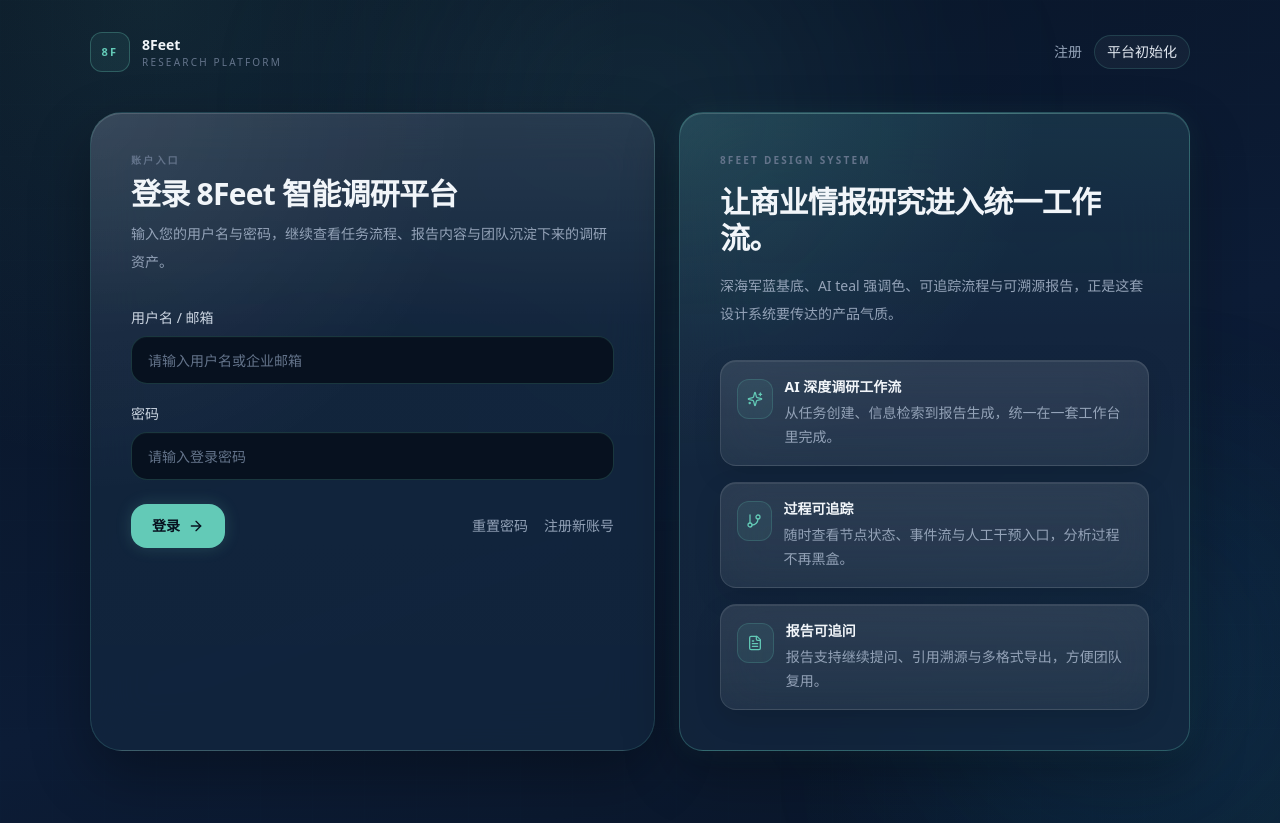
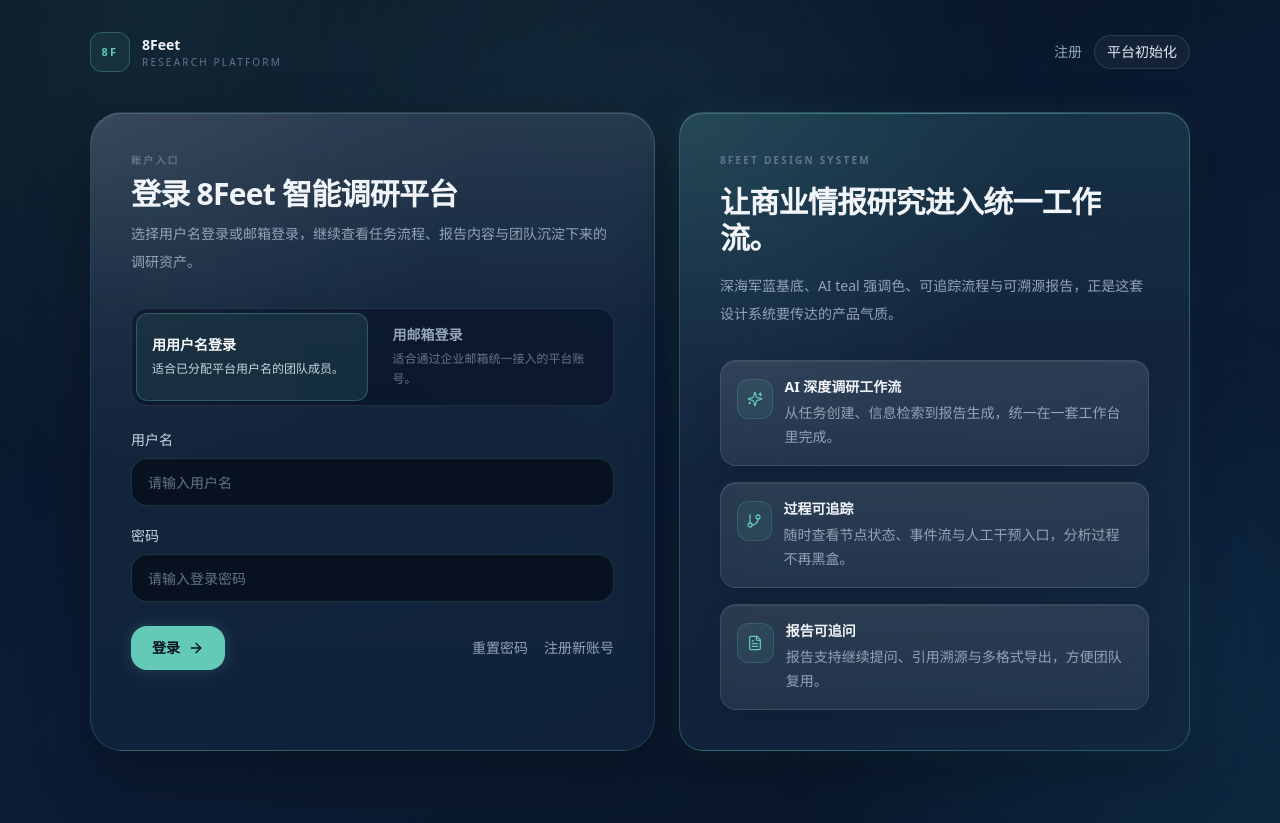
Before and after one commit to 8Feet-project/se-user-frontend, a React (Vite) app: page /login in a window 1280 px wide. Built offline with nearby package versions, Linux system fonts and the light colour scheme; no server answers.

Commit message:
feat: add username and email login tabs

```diff
--- a/src/api/mock.ts
+++ b/src/api/mock.ts
@@ -369,9 +369,14 @@ const mockModelsAvailable: ModelsAvailableResponse = {
 };
 
 export async function mockLogin(payload: LoginRequest): Promise<LoginResponse> {
+  const nickname =
+    payload.login_type === 'email'
+      ? payload.email.split('@')[0] || payload.email
+      : payload.username;
+
   return {
     user_id: 'user-001',
-    nickname: payload.username,
+    nickname,
     role: 'user',
     permissions: ['auth:login', 'research:task:create', 'research:task:read', 'report:read'],
     access_token: 'mock-access-token',
--- a/src/pages/LoginPage.tsx
+++ b/src/pages/LoginPage.tsx
@@ -8,6 +8,9 @@ import { Button } from '@/components/ui/button';
 import { Card } from '@/components/ui/card';
 import { Input } from '@/components/ui/input';
 import { Label } from '@/components/ui/label';
+import { cn } from '@/lib/utils';
+
+type LoginMode = 'username' | 'email';
 
 const highlights = [
   {
@@ -27,21 +30,62 @@ const highlights = [
   },
 ];
 
+const loginModes: Array<{
+  value: LoginMode;
+  label: string;
+  description: string;
+  fieldLabel: string;
+  placeholder: string;
+  inputType: 'text' | 'email';
+}> = [
+  {
+    value: 'username',
+    label: '用用户名登录',
+    description: '适合已分配平台用户名的团队成员。',
+    fieldLabel: '用户名',
+    placeholder: '请输入用户名',
+    inputType: 'text',
+  },
+  {
+    value: 'email',
+    label: '用邮箱登录',
+    description: '适合通过企业邮箱统一接入的平台账号。',
+    fieldLabel: '邮箱',
+    placeholder: '请输入企业邮箱',
+    inputType: 'email',
+  },
+];
+
 export function LoginPage() {
+  const [loginMode, setLoginMode] = useState<LoginMode>('username');
   const [username, setUsername] = useState('');
+  const [email, setEmail] = useState('');
   const [password, setPassword] = useState('');
   const [message, setMessage] = useState('');
   const [submitting, setSubmitting] = useState(false);
 
+  const activeLoginMode = loginModes.find((item) => item.value === loginMode) ?? loginModes[0];
+
   const handleLogin = async () => {
-    if (!username || !password) {
-      setMessage('请先填写用户名和密码。');
+    const trimmedUsername = username.trim();
+    const trimmedEmail = email.trim();
+    const payload =
+      loginMode === 'username'
+        ? trimmedUsername
+          ? { login_type: 'username' as const, username: trimmedUsername, password }
+          : null
+        : trimmedEmail
+          ? { login_type: 'email' as const, email: trimmedEmail, password }
+          : null;
+
+    if (!payload || !password) {
+      setMessage(loginMode === 'username' ? '请先填写用户名和密码。' : '请先填写邮箱和密码。');
       return;
     }
 
     try {
       setSubmitting(true);
-      const response = await login({ username, password });
+      const response = await login(payload);
       localStorage.setItem('access_token', response.access_token);
       localStorage.setItem('refresh_token', response.refresh_token);
       setMessage(`登录成功，欢迎回来：${response.nickname}（${response.role}）。`);
@@ -99,19 +143,63 @@ export function LoginPage() {
           <p className="page-kicker">账户入口</p>
           <h1 className="text-3xl font-semibold tracking-tight text-slate-100">登录 8Feet 智能调研平台</h1>
           <p className="text-sm leading-7 text-slate-400">
-            输入您的用户名与密码，继续查看任务流程、报告内容与团队沉淀下来的调研资产。
+            选择用户名登录或邮箱登录，继续查看任务流程、报告内容与团队沉淀下来的调研资产。
           </p>
         </div>
 
-        <div className="mt-8 grid gap-5">
+        <div className="mt-8">
+          <div className="grid grid-cols-2 gap-2 rounded-2xl border border-white/10 bg-slate-950/40 p-1">
+            {loginModes.map((item) => {
+              const isActive = item.value === loginMode;
+
+              return (
+                <button
+                  key={item.value}
+                  type="button"
+                  onClick={() => {
+                    setLoginMode(item.value);
+                    setMessage('');
+                  }}
+                  className={cn(
+                    'rounded-xl px-4 py-3 text-left transition',
+                    isActive
+                      ? 'bg-[rgba(99,202,183,0.12)] text-slate-50 shadow-[inset_0_0_0_1px_rgba(99,202,183,0.3)]'
+                      : 'text-slate-400 hover:bg-white/[0.03] hover:text-slate-200',
+                  )}
+                >
+                  <span className="block text-sm font-semibold">{item.label}</span>
+                  <span className={cn('mt-1 block text-xs leading-5', isActive ? 'text-slate-300' : 'text-slate-500')}>
+                    {item.description}
+                  </span>
+                </button>
+              );
+            })}
+          </div>
+
+          <form
+            className="mt-6"
+            onSubmit={(event) => {
+              event.preventDefault();
+              void handleLogin();
+            }}
+          >
+            <div className="grid gap-5">
               <div>
-            <Label htmlFor="login-username">用户名 / 邮箱</Label>
+                <Label htmlFor={`login-${loginMode}`}>{activeLoginMode.fieldLabel}</Label>
                 <Input
-              id="login-username"
-              type="text"
-              value={username}
-              onChange={(event) => setUsername(event.target.value)}
-              placeholder="请输入用户名或企业邮箱"
+                  id={`login-${loginMode}`}
+                  type={activeLoginMode.inputType}
+                  autoComplete={loginMode === 'username' ? 'username' : 'email'}
+                  value={loginMode === 'username' ? username : email}
+                  onChange={(event) => {
+                    if (loginMode === 'username') {
+                      setUsername(event.target.value);
+                      return;
+                    }
+
+                    setEmail(event.target.value);
+                  }}
+                  placeholder={activeLoginMode.placeholder}
                 />
               </div>
               <div>
@@ -119,6 +207,7 @@ export function LoginPage() {
                 <Input
                   id="login-password"
                   type="password"
+                  autoComplete="current-password"
                   value={password}
                   onChange={(event) => setPassword(event.target.value)}
                   placeholder="请输入登录密码"
@@ -129,7 +218,7 @@ export function LoginPage() {
             {message ? <div className="message-strip mt-6">{message}</div> : null}
 
             <div className="mt-6 flex flex-col gap-4 sm:flex-row sm:items-center sm:justify-between">
-          <Button className="w-full sm:w-auto" size="lg" onClick={handleLogin} disabled={submitting}>
+              <Button className="w-full sm:w-auto" size="lg" type="submit" disabled={submitting}>
                 {submitting ? '登录中...' : '登录'}
                 <ArrowRight size={16} />
               </Button>
@@ -142,6 +231,8 @@ export function LoginPage() {
                 </Link>
               </div>
             </div>
+          </form>
+        </div>
       </Card>
     </AuthShell>
   );
--- a/src/types/index.ts
+++ b/src/types/index.ts
@@ -16,10 +16,19 @@ export type ResearchTaskStatus =
   | 'completed'
   | 'failed';
 
-export interface LoginRequest {
-  username: string;
-  password: string;
-}
+export type LoginRequest =
+  | {
+      login_type: 'username';
+      username: string;
+      password: string;
+      email?: never;
+    }
+  | {
+      login_type: 'email';
+      email: string;
+      password: string;
+      username?: never;
+    };
 
 export interface LoginResponse {
   user_id: string;
```
Lines whose indentation alone changed are shown as unchanged.
